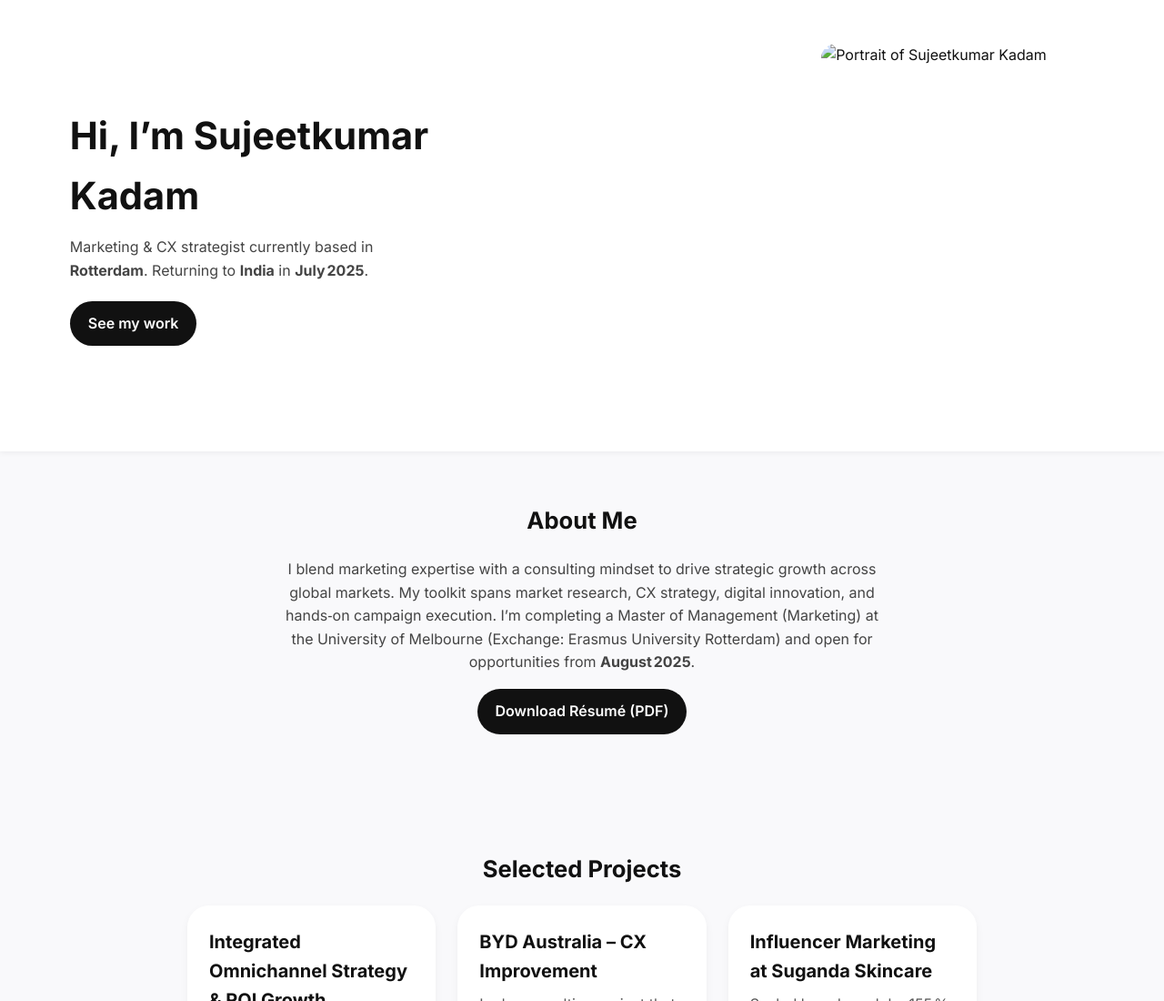
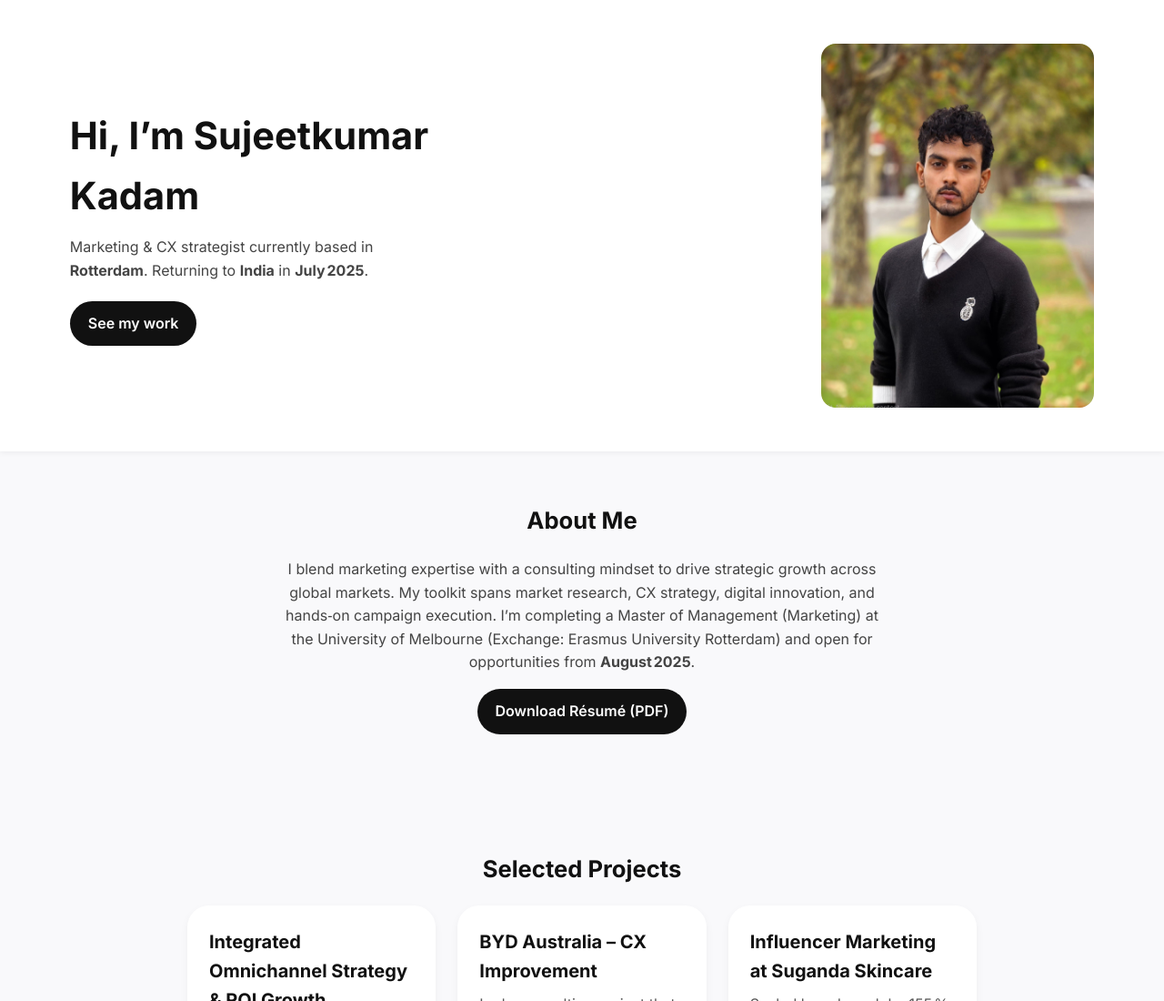
Before and after one commit to sujeetkumarr/My-Site, a plain HTML site: page index.html in a window 1280 px wide. Shown: the top 1100 px of the page at 91% size. Drawn offline with Linux system fonts and the light colour scheme.

Commit message:
index.html

```diff
--- a/index.html
+++ b/index.html
@@ -59,7 +59,7 @@
     <picture>
       <!-- Replace the src with the relative path once placed in your site folder -->
       <source srcset="images/profile-480.jpg" media="(max-width:600px)">
-      <img src="images/profile.jpg" alt="Portrait of Sujeetkumar Kadam" width="300" height="400">
+      <img src="portfolio-site/images/profile.jpg" alt="Portrait of Sujeetkumar Kadam" width="300" height="400">
     </picture>
   </header>
 
```
